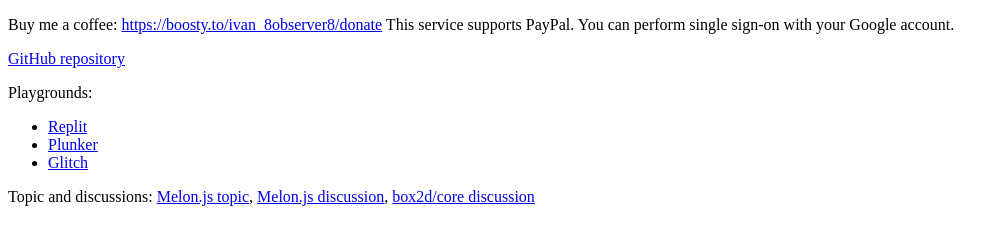
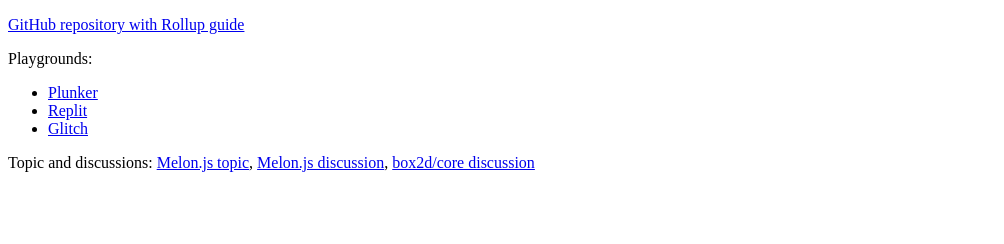
Before and after one commit to 8Observer8/debug-drawer-box2dcore-melonjs-js, a website: page public/index.html in a window 1280 px wide. Shown: the whole page, without its empty margins (0-1004 px from the left). Drawn offline with Linux system fonts and the light colour scheme; files whose address does not match are found by name.

Commit message:
Update links

```diff
--- a/public/index.html
+++ b/public/index.html
@@ -4,19 +4,19 @@
 
 <head>
     <meta charset="utf-8">
+    <meta name="viewport" content="width=device-width, initial-scale=1.0">
     <title>Debug drawer of colliders using box2d/core, Melon.js, and JavaScript</title>
 </head>
 
 <body style="caret-color: transparent;">
-    <p>Buy me a coffee: <a href="https://boosty.to/ivan_8observer8/donate" target="_blank">https://boosty.to/ivan_8observer8/donate</a> This service supports PayPal. You can perform single sign-on with your Google account.</p>
 
-    <p><a href="https://github.com/8Observer8/debug-drawer-box2dcore-melonjs-js" target="_blank">GitHub repository</a></p>
+    <p><a href="https://github.com/8Observer8/debug-drawer-box2dcore-melonjs-js" target="_blank">GitHub repository with Rollup guide</a></p>
 
     <p>Playgrounds:</p>
 
     <ul>
+        <li><a href="https://plnkr.co/edit/KvkGgejqBojm81k8?preview" target="_blank">Plunker</a></li>
         <li><a href="https://replit.com/@8Observer8/Debug-drawer-using-box2dcore-Melonjs-JS" target="_blank">Replit</a></li>
-        <li><a href="https://plnkr.co/edit/KvkGgejqBojm81k8?preview" target="_blank">Plunker</a></li>
         <li><a href="https://glitch.com/edit/#!/flax-befitting-caterpillar" target="_blank">Glitch</a></li>
     </ul>
 
```
Also changed, not shown: README.md.
